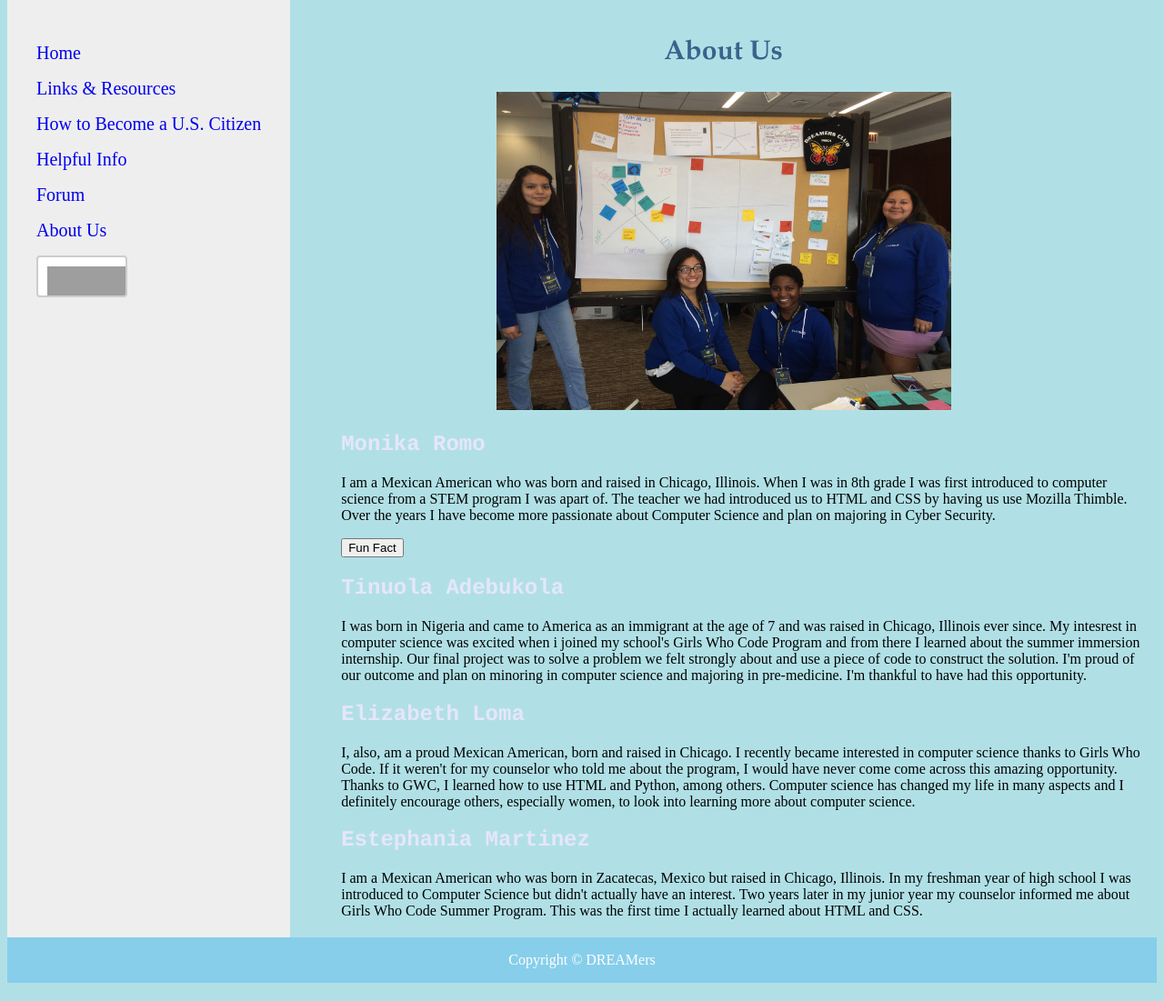
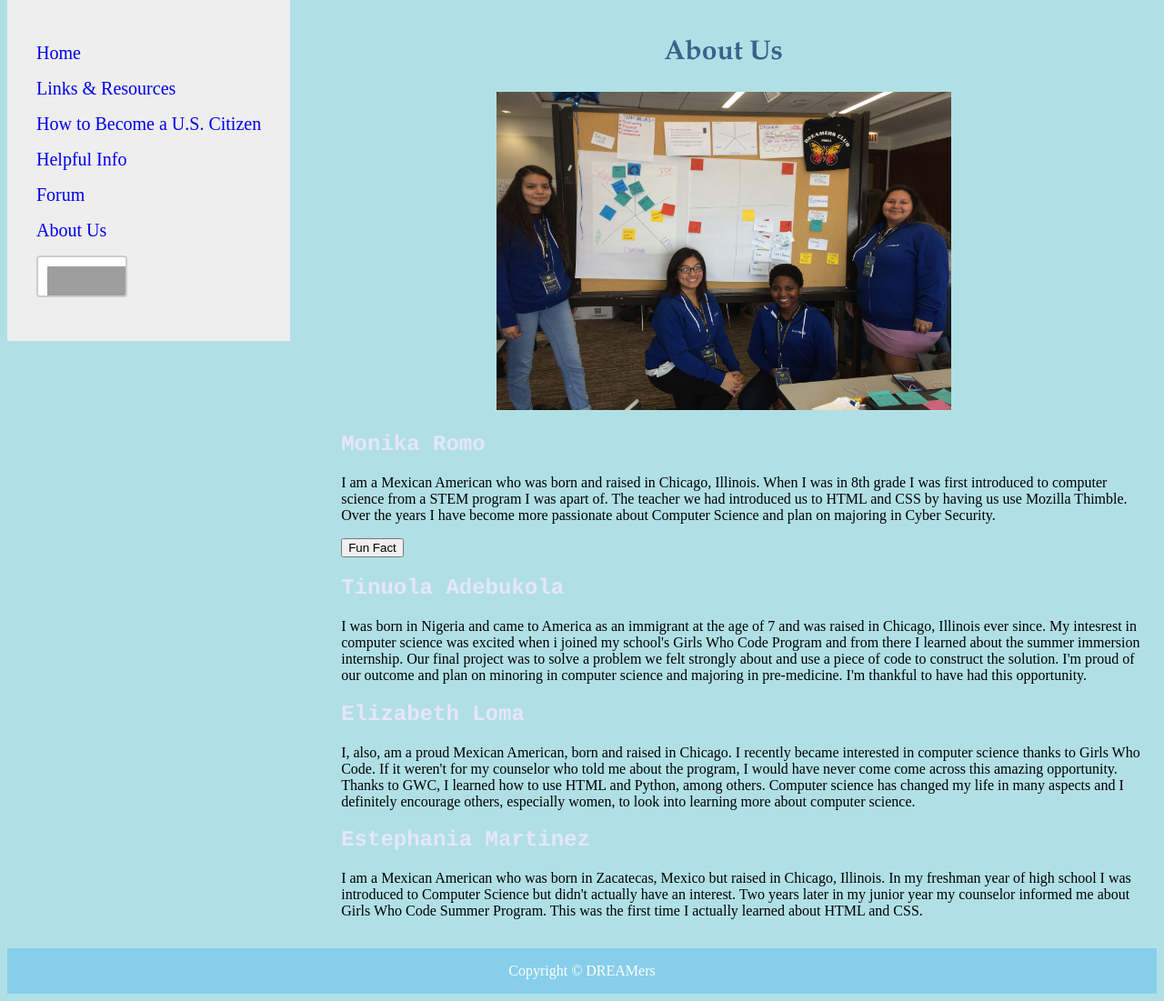
Before and after one commit to tinuolaa00/dreamers, a Django app: page /page/about-us in a window 1280 px wide. Shown: the part 360-1461 px from the top of the page at 91% size. Run offline with Django 3.2, Linux system fonts and the light colour scheme; grey boxes are pictures that could not be loaded.

Commit message:
Update about-us.html

```diff
--- a/blog/templates/blog/about-us.html
+++ b/blog/templates/blog/about-us.html
@@ -1,18 +1,6 @@
 {% extends 'blog/base.html' %}
 {% load static %}
 {% block content %}
-<style>
-.nav{background:#eee;
-height: 1000px;}
-article {
-    margin-left: 170px;
-    border-left: 1px solid nav;
-    padding: 1em;
-    overflow: hidden;
-    powderblue;
-    height: 1000px
-}
-</style>
 <article class="article">
 <h1 style="color:#36648b;font-family:palatino;font-size:30px"><center>About Us</center></h1>
 <p></p>
```
